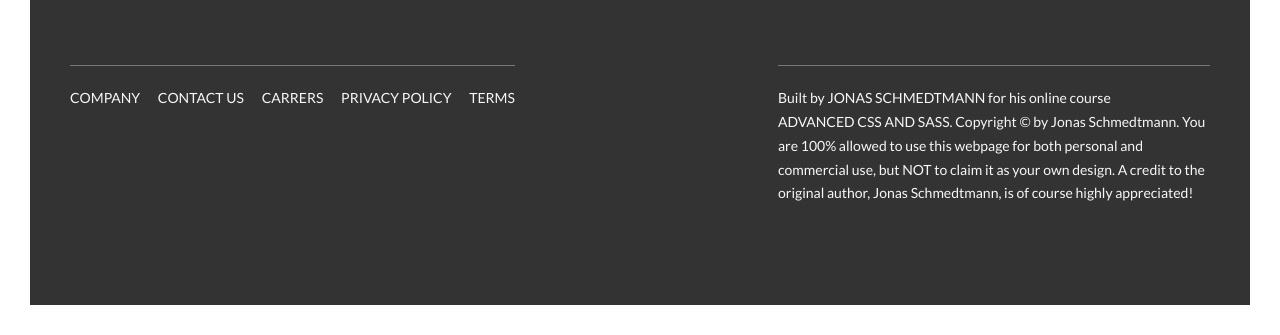
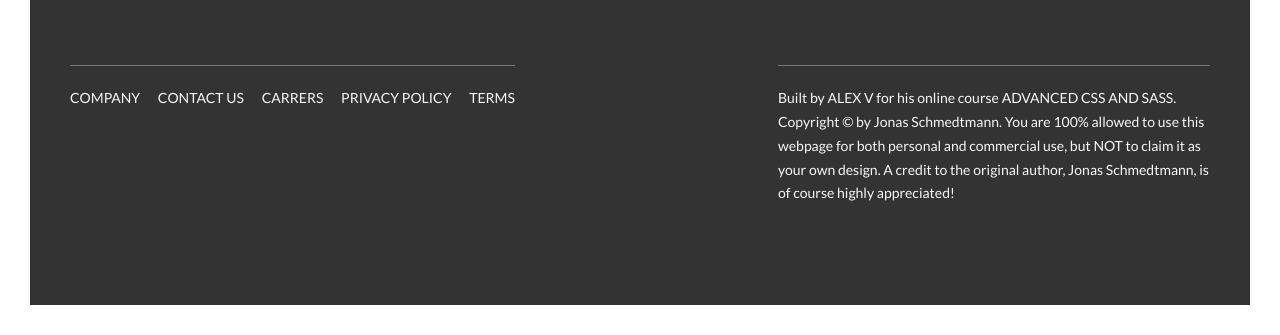
Before and after one commit to AndroidMinsky/css-natours, a plain HTML site: page index.html in a window 1280 px wide. Shown: the part 5538-5873 px from the top of the page. Drawn offline with Linux system fonts and the light colour scheme.

Commit message:
Some changes

```diff
--- a/index.html
+++ b/index.html
@@ -155,6 +155,7 @@
                                     </ul>
                                 </div>
                            </div>
+
                            <div class="card__side card__side--back card__side--back-1">
                                 <div class="card__cta">
                                     <div class="card__price-box">
@@ -360,7 +361,7 @@
                 </div>
                 <div class="col-1-of-2">
                     <p class="footer__copyright">
-                        Built by <a href="#" class="footer__link">Jonas Schmedtmann</a> for his online course <a href="#" class="footer__link">Advanced CSS and Sass</a>.
+                        Built by <a href="#" class="footer__link">Alex V</a> for his online course <a href="#" class="footer__link">Advanced CSS and Sass</a>.
                         Copyright &copy; by Jonas Schmedtmann. You are 100% allowed to use this webpage for both personal
                         and commercial use, but NOT to claim it as your own design. A credit to the original author, Jonas
                         Schmedtmann, is of course highly appreciated!
```
Also changed, not shown: sass/main.scss (line endings or trailing spaces).
